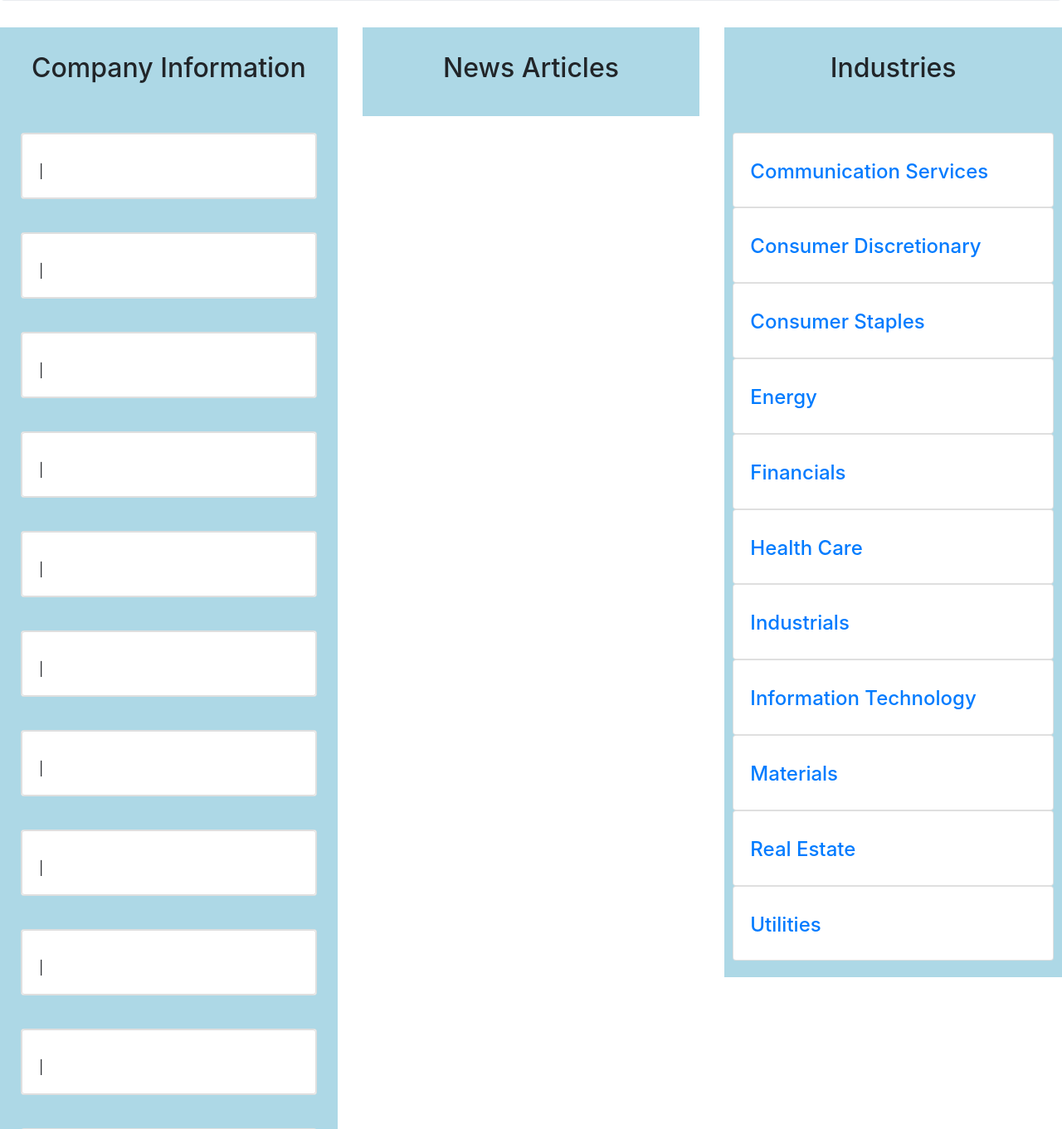
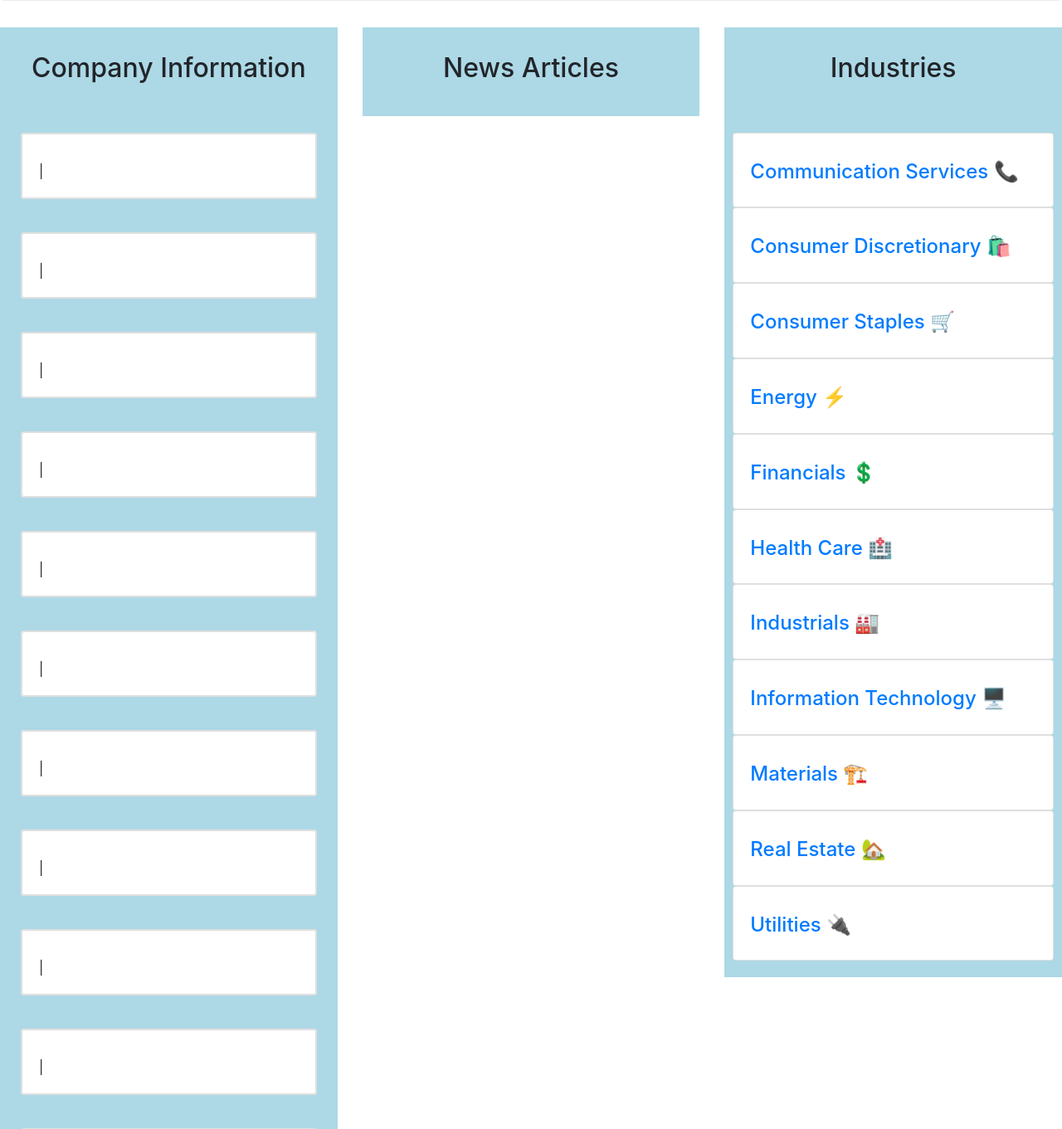
Before and after one commit to EricaXia/stock_app, a Flask app: page / in a window 1280 px wide. Shown: the part 240-1601 px from the top of the page at 83% size. Run offline with Flask 2, Linux system fonts and the light colour scheme; data that the repository does not hold is empty; parts of the project's set-up code (start-up, migrations or seed data) failed here and were passed over; some libraries are stand-ins or nearby versions.

Commit message:
Update index.html

```diff
--- a/stock_app/stock_app/templates/index.html
+++ b/stock_app/stock_app/templates/index.html
@@ -108,57 +108,57 @@
         <div class="myrow">
           <div class="card w-100">
             <div class="card-body">
-              <h5 class="card-title"><h4><a href="/spark/Industry_Communication_Services" target="_blank">Communication Services</a></h4>
+              <h5 class="card-title"><h4><a href="/spark/Industry_Communication_Services" target="_blank">Communication Services &#128222;</a></h4>
             </div>
           </div>
           <div class="card w-100">
             <div class="card-body">
-              <h5 class="card-title"><h4><a href="/spark/Industry_Consumer_Discretionary" target="_blank">Consumer Discretionary</a></h4>
+              <h5 class="card-title"><h4><a href="/spark/Industry_Consumer_Discretionary" target="_blank">Consumer Discretionary 🛍️</a></h4>
             </div>
           </div>
           <div class="card w-100">
             <div class="card-body">
-              <h5 class="card-title"><h4><a href="/spark/Industry_Consumer_Staples" target="_blank">Consumer Staples</a></h4>
+              <h5 class="card-title"><h4><a href="/spark/Industry_Consumer_Staples" target="_blank">Consumer Staples 🛒</a></h4>
             </div>
           </div>
           <div class="card w-100">
             <div class="card-body">
-              <h5 class="card-title"><h4><a href="/spark/Industry_Energy" target="_blank">Energy </a></h4>
+              <h5 class="card-title"><h4><a href="/spark/Industry_Energy" target="_blank">Energy ⚡</a></h4>
             </div>
           </div>
           <div class="card w-100">
             <div class="card-body">
-              <h5 class="card-title"><h4><a href="/spark/Industry_Financials" target="_blank">Financials</a></h4>
+              <h5 class="card-title"><h4><a href="/spark/Industry_Financials" target="_blank">Financials 💲</a></h4>
             </div>
           </div>
           <div class="card w-100">
             <div class="card-body">
-              <h5 class="card-title"><h4><a href="/spark/Industry_Health_Care" target="_blank">Health Care</a></h4>
+              <h5 class="card-title"><h4><a href="/spark/Industry_Health_Care" target="_blank">Health Care 🏥</a></h4>
             </div>
           </div>
           <div class="card w-100">
             <div class="card-body">
-              <h5 class="card-title"><h4><a href="/spark/Industry_Industrials" target="_blank">Industrials</a></h4>
+              <h5 class="card-title"><h4><a href="/spark/Industry_Industrials" target="_blank">Industrials 🏭</a></h4>
             </div>
           </div>
           <div class="card w-100">
             <div class="card-body">
-              <h5 class="card-title"><h4><a href="/spark/Industry_Information_Technology" target="_blank">Information Technology</a></h4>
+              <h5 class="card-title"><h4><a href="/spark/Industry_Information_Technology" target="_blank">Information Technology 🖥️</a></h4>
             </div>
           </div>
           <div class="card w-100">
             <div class="card-body">
-              <h5 class="card-title"><h4><a href="/spark/Industry_Materials" target="_blank">Materials</a></h4>
+              <h5 class="card-title"><h4><a href="/spark/Industry_Materials" target="_blank">Materials 🏗️</a></h4>
             </div>
           </div>
           <div class="card w-100">
             <div class="card-body">
-              <h5 class="card-title"><h4><a href="/spark/Industry_Real_Estate" target="_blank">Real Estate</a></h4>
+              <h5 class="card-title"><h4><a href="/spark/Industry_Real_Estate" target="_blank">Real Estate 🏡</a></h4>
             </div>
           </div>
           <div class="card w-100">
             <div class="card-body">
-              <h5 class="card-title"><h4><a href="/spark/Industry_Utilities" target="_blank">Utilities</a></h4>
+              <h5 class="card-title"><h4><a href="/spark/Industry_Utilities" target="_blank">Utilities 🔌</a></h4>
             </div>
           </div>
         </div>
```
